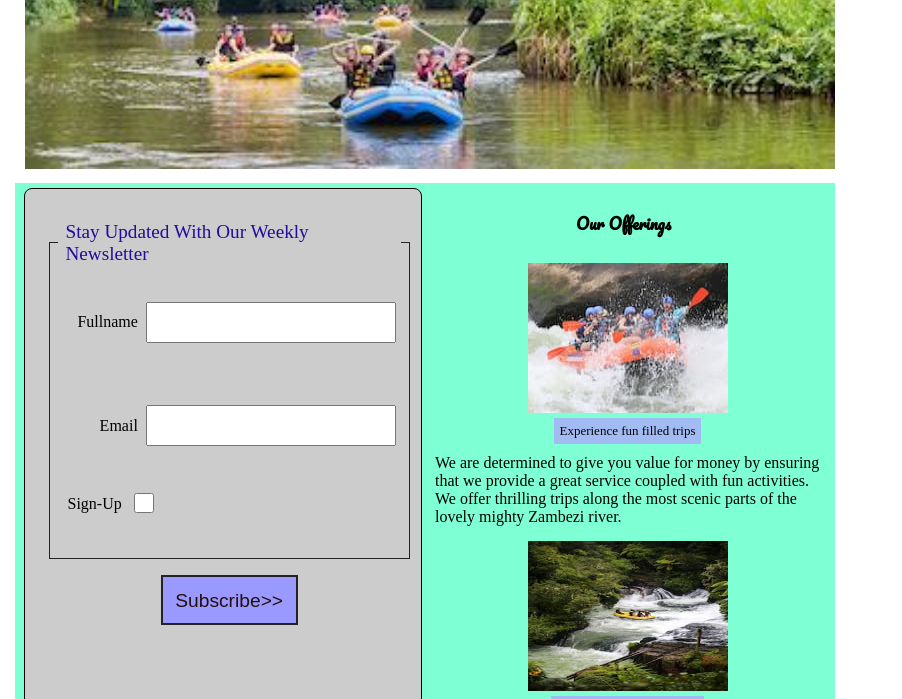
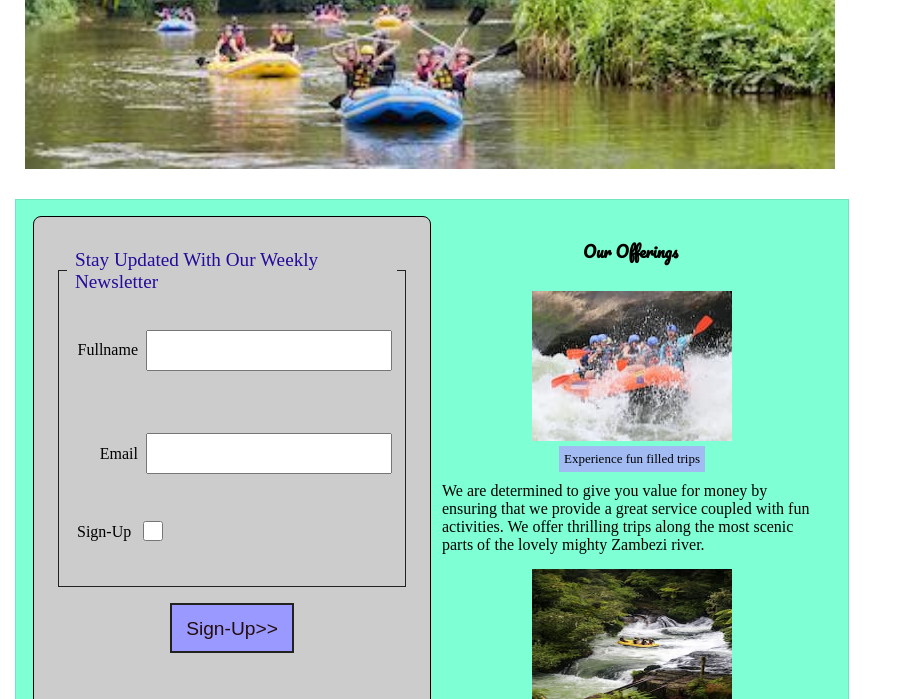
Before and after one commit to btimba/wdd130, a plain HTML site: page wwr/index.html in a window 1280 px wide. Shown: the part 253-952 px from the top of the page, without its empty margins (0-902 px from the left). Drawn offline with Linux system fonts and the light colour scheme; a web font is replaced by a local one.

Commit message:
correctedd-errors

```diff
--- a/wwr/index.html
+++ b/wwr/index.html
@@ -27,7 +27,7 @@
         <h1>Breezy Adventures</h1>
         <img src="images/rafting-her(1).jpg" alt="hero-image">
         </div>
-        <secction class="purpose">
+        <section class="purpose">
                 <form>
                     <fieldset>
                     <legend>Stay Updated With Our Weekly Newsletter</legend>
@@ -40,11 +40,11 @@
                         <input type="email" id="useremail" name="user's email">
                         </div>
                         <div>
-                            <label for="sign">Sign-Up</label>
-                            <input type="checkbox" id="sign" name="sign-Up">
+                            <label for="subscribe">Sign-Up</label>
+                            <input type="checkbox" id="subscribe" name="subscribe">
                         </div>
                     </fieldset>
-                    <button type="submit">Subscribe</button>
+                    <button type="submit">Sign-Up</button>
                 </form>
         <div>
             <h4>Our Offerings</h4>
```
Also changed, not shown: wwr/trips.html (+1 -1 lines).
